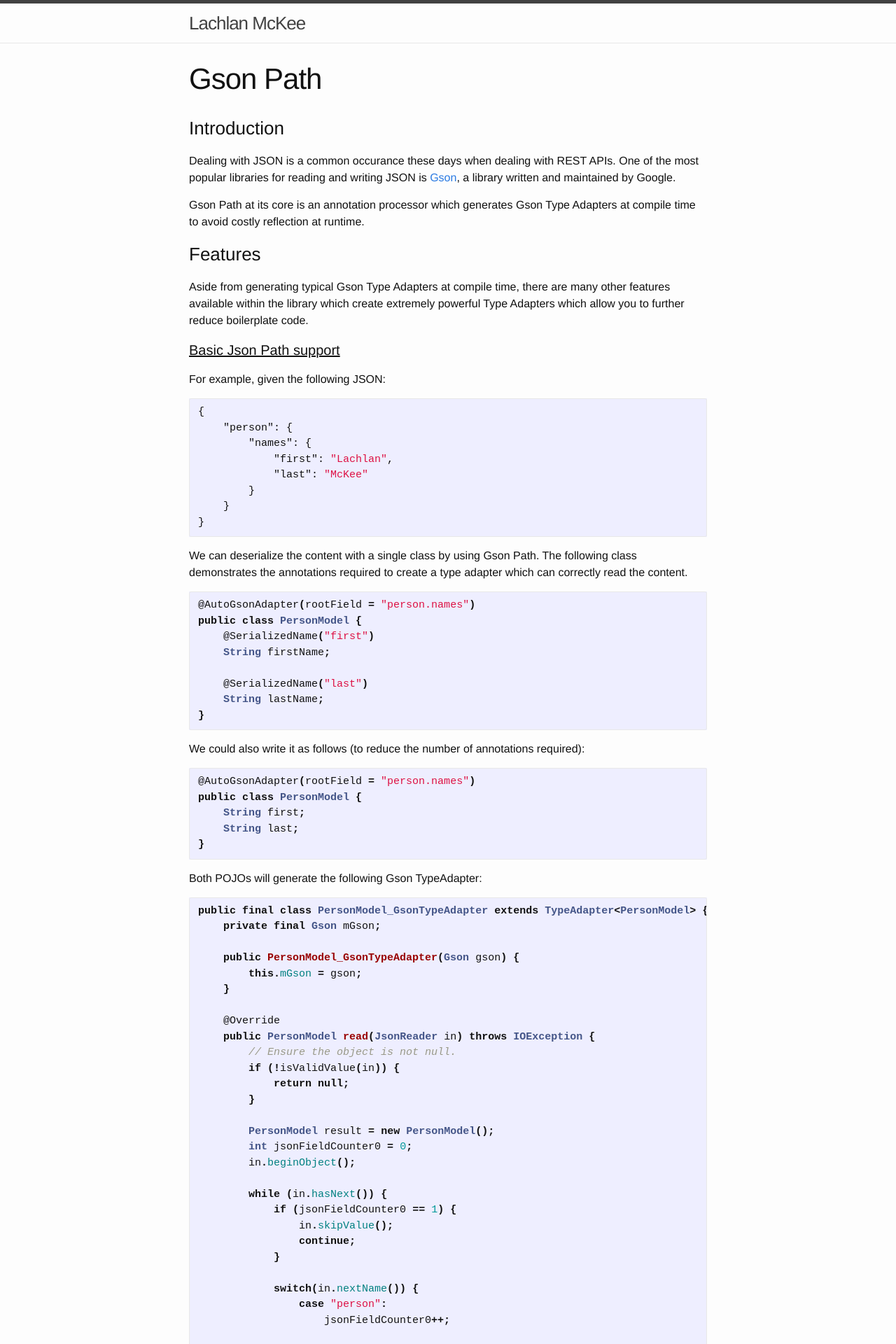
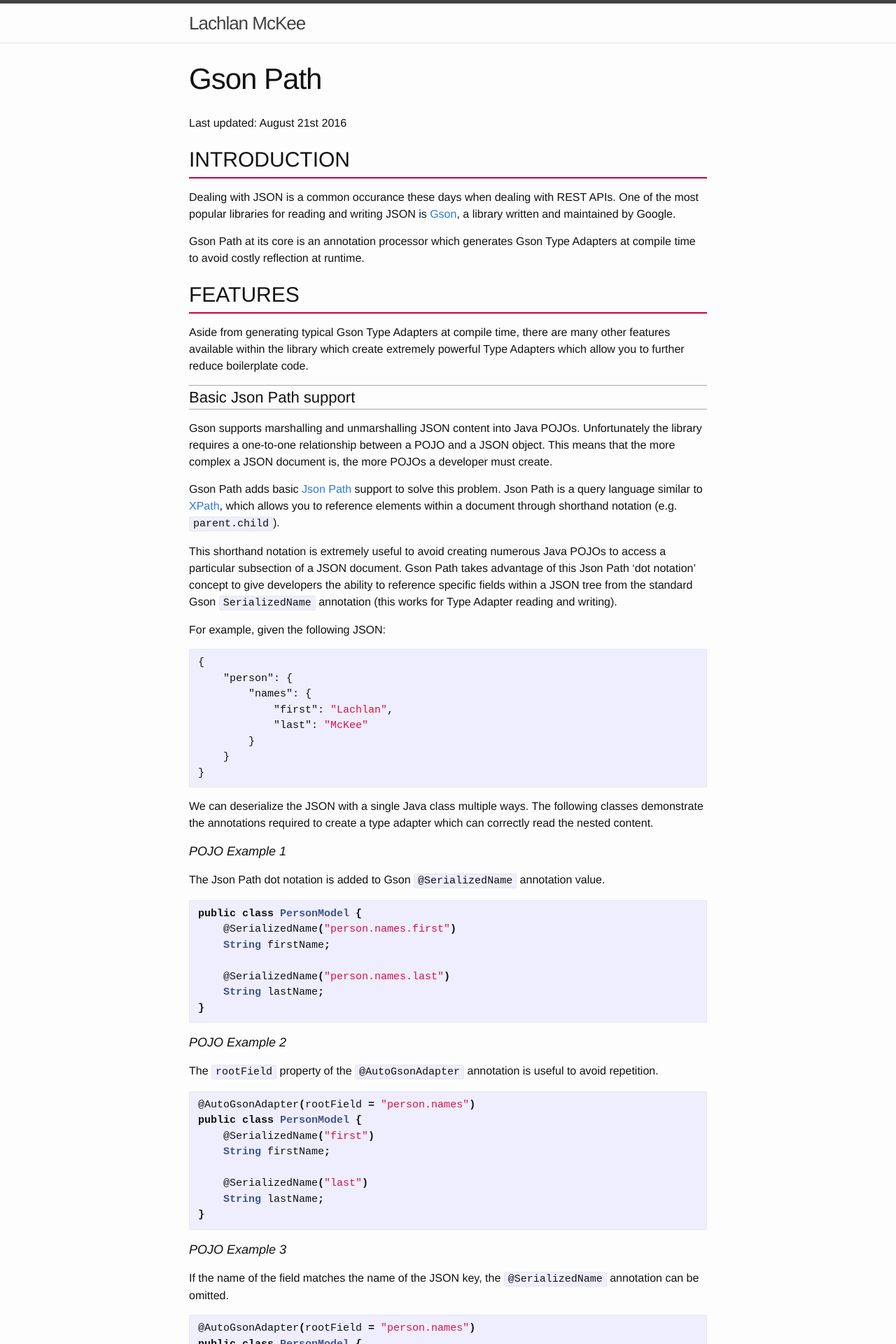
Before and after one commit to LachlanMcKee/LachlanMcKee.github.io, a Jekyll site: the page built from gsonpath.md, in a window 1280 px wide. Shown: the top 1920 px of the page at 70% size. Built offline with Jekyll 4.4.1, drawn with Linux system fonts in a browser that asks for light colours; some of the changed text lies outside the part shown.

Commit message:
Added section for json path feature

````diff
--- a/_sass/_layout.scss
+++ b/_sass/_layout.scss
@@ -217,27 +217,20 @@
     margin-bottom: $spacing-unit;
 
     h1 {
-        font-size: 26px;
-
-        @include media-query($on-laptop) {
-            font-size: 22px;
-        }
+        font-size: 30px;
+		line-height: 50px;
+		border-bottom: 2px solid #c03;
+		text-transform: uppercase;
     }
 
     h2 {
-        font-size: 20px;
-		text-decoration: underline;
-
-        @include media-query($on-laptop) {
-            font-size: 18px;
-        }
+        font-size: 22px;
+		border-top: 1px solid #aaa;
+		border-bottom: 1px solid #aaa;
     }
 
     h3 {
-        font-size: 14px;
-
-        @include media-query($on-laptop) {
-            font-size: 10px;
-        }
+        font-size: 18px;
+		font-style: italic;
     }
 }
--- a/gsonpath.md
+++ b/gsonpath.md
@@ -3,6 +3,8 @@ layout: page
 title: Gson Path
 permalink: /gsonpath/
 ---
+
+Last updated: August 21st 2016
 
 # Introduction
 Dealing with JSON is a common occurance these days when dealing with REST APIs. One of the most popular libraries for reading and writing JSON is [Gson](https://github.com/google/gson), a library written and maintained by Google.
@@ -14,6 +16,12 @@ Gson Path at its core is an annotation processor which generates Gson Type Adapt
 Aside from generating typical Gson Type Adapters at compile time, there are many other features available within the library which create extremely powerful Type Adapters which allow you to further reduce boilerplate code.
 
 ## Basic Json Path support
+
+Gson supports marshalling and unmarshalling JSON content into Java POJOs. Unfortunately the library requires a one-to-one relationship between a POJO and a JSON object. This means that the more complex a JSON document is, the more POJOs a developer must create.
+
+Gson Path adds basic [Json Path](http://goessner.net/articles/JsonPath/) support to solve this problem. Json Path is a query language similar to [XPath](https://en.wikipedia.org/wiki/XPath), which allows you to reference elements within a document through shorthand notation (e.g. `parent.child`).
+
+This shorthand notation is extremely useful to avoid creating numerous Java POJOs to access a particular subsection of a JSON document. Gson Path takes advantage of this Json Path 'dot notation' concept to give developers the ability to reference specific fields within a JSON tree from the standard Gson `SerializedName` annotation (this works for Type Adapter reading and writing).
 
 For example, given the following JSON:
 
@@ -28,7 +36,24 @@ For example, given the following JSON:
 }
 ```
 
-We can deserialize the content with a single class by using Gson Path. The following class demonstrates the annotations required to create a type adapter which can correctly read the content.
+We can deserialize the JSON with a single Java class multiple ways. The following classes demonstrate the annotations required to create a type adapter which can correctly read the nested content.
+
+### POJO Example 1
+
+The Json Path dot notation is added to Gson `@SerializedName` annotation value.
+
+```java
+public class PersonModel {
+    @SerializedName("person.names.first")
+    String firstName;
+
+    @SerializedName("person.names.last")
+    String lastName;
+}
+```
+
+### POJO Example 2
+The `rootField` property of the `@AutoGsonAdapter` annotation is useful to avoid repetition.
 
 ```java
 @AutoGsonAdapter(rootField = "person.names")
@@ -41,7 +66,8 @@ public class PersonModel {
 }
 ```
 
-We could also write it as follows (to reduce the number of annotations required):
+### POJO Example 3
+If the name of the field matches the name of the JSON key, the `@SerializedName` annotation can be omitted.
 
 ```java
 @AutoGsonAdapter(rootField = "person.names")
@@ -51,7 +77,8 @@ public class PersonModel {
 }
 ```
 
-Both POJOs will generate the following Gson TypeAdapter:
+### Generated Type Adapter
+All of the previous examples will generate the following Gson TypeAdapter:
 
 ```java
 public final class PersonModel_GsonTypeAdapter extends TypeAdapter<PersonModel> {
@@ -78,7 +105,7 @@ public final class PersonModel_GsonTypeAdapter extends TypeAdapter<PersonModel>
                 continue;
             }
 
-            switch(in.nextName()) {
+            switch (in.nextName()) {
                 case "person":
                     jsonFieldCounter0++;
 
@@ -96,7 +123,7 @@ public final class PersonModel_GsonTypeAdapter extends TypeAdapter<PersonModel>
                             continue;
                         }
 
-                        switch(in.nextName()) {
+                        switch (in.nextName()) {
                             case "names":
                                 jsonFieldCounter1++;
 
@@ -114,7 +141,7 @@ public final class PersonModel_GsonTypeAdapter extends TypeAdapter<PersonModel>
                                         continue;
                                     }
 
-                                    switch(in.nextName()) {
+                                    switch (in.nextName()) {
                                         case "first":
                                             jsonFieldCounter2++;
 
````
